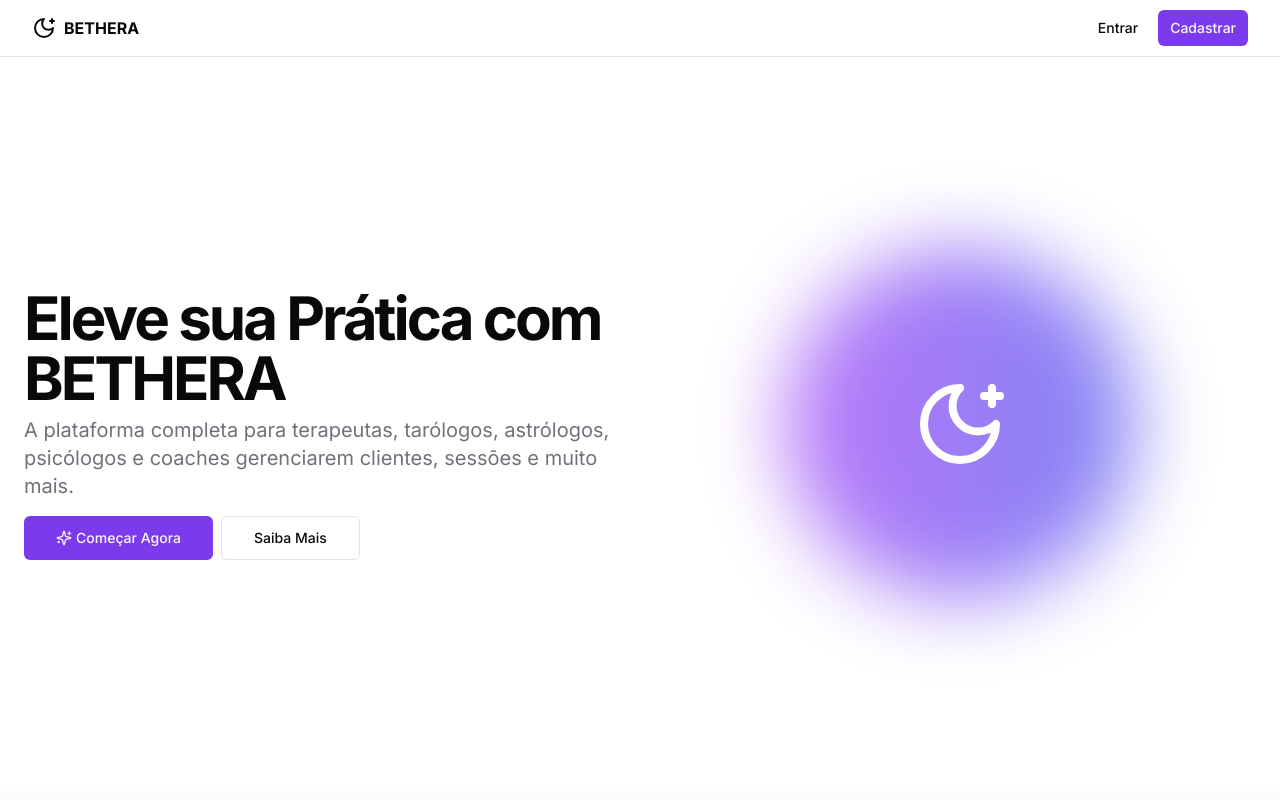
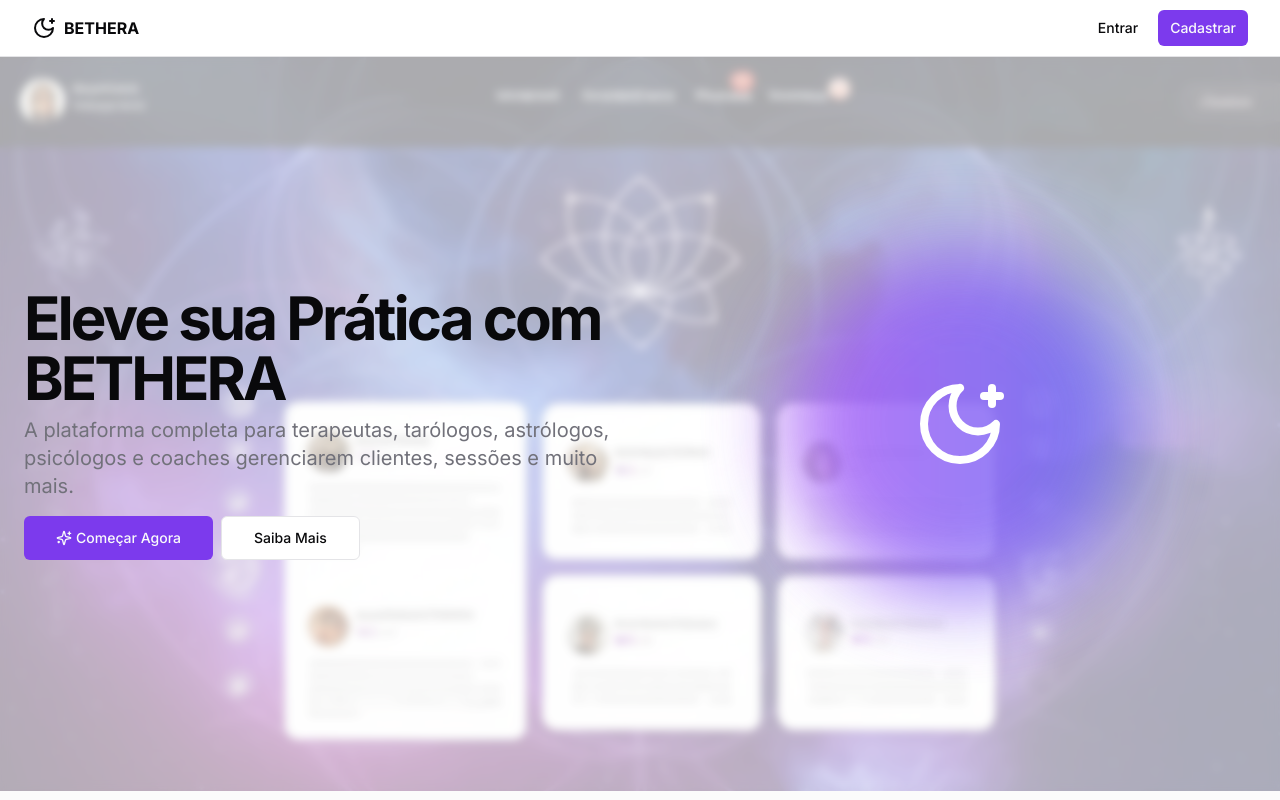
Before and after one commit to iamentorbr/v0-be-thera-project, a Next.js app: page / in a window 1280 px wide. Shown: the top 800 px of the page. Built offline with nearby package versions, Linux system fonts and the light colour scheme.

Commit message:
feat: add background image with 55% opacity to home section
Implement background image for main home section with proper opacity.

Co-authored-by: Lys R. <203903029+iamentorbr@users.noreply.github.com>

```diff
--- a/app/globals.css
+++ b/app/globals.css
@@ -77,3 +77,7 @@
     @apply bg-background text-foreground;
   }
 }
+
+.opacity-55 {
+  opacity: 0.55;
+}
--- a/app/page.tsx
+++ b/app/page.tsx
@@ -1,4 +1,5 @@
 import Link from "next/link"
+import Image from "next/image"
 import { Button } from "@/components/ui/button"
 import { MoonStar, Sparkles, Users, Calendar, FileText, MessageSquare } from "lucide-react"
 import { ComingSoonBadge } from "@/components/ui/coming-soon-badge"
@@ -27,8 +28,20 @@ export default function Home() {
         </div>
       </header>
       <main className="flex-1">
-        <section className="w-full py-12 md:py-24 lg:py-32 xl:py-48">
-          <div className="container px-4 md:px-6">
+        <section className="relative w-full py-12 md:py-24 lg:py-32 xl:py-48 overflow-hidden">
+          {/* Imagem de fundo com opacidade */}
+          <div className="absolute inset-0 z-0">
+            <Image
+              src="/images/hero-background.png"
+              alt="BETHERA background"
+              fill
+              className="object-cover opacity-55"
+              priority
+            />
+            <div className="absolute inset-0 bg-background/40 backdrop-blur-sm"></div>
+          </div>
+
+          <div className="container relative z-10 px-4 md:px-6">
             <div className="grid gap-6 lg:grid-cols-2 lg:gap-12 xl:grid-cols-2">
               <div className="flex flex-col justify-center space-y-4">
                 <div className="space-y-2">
```
Also changed, not shown: public/images/hero-background.png (added).
